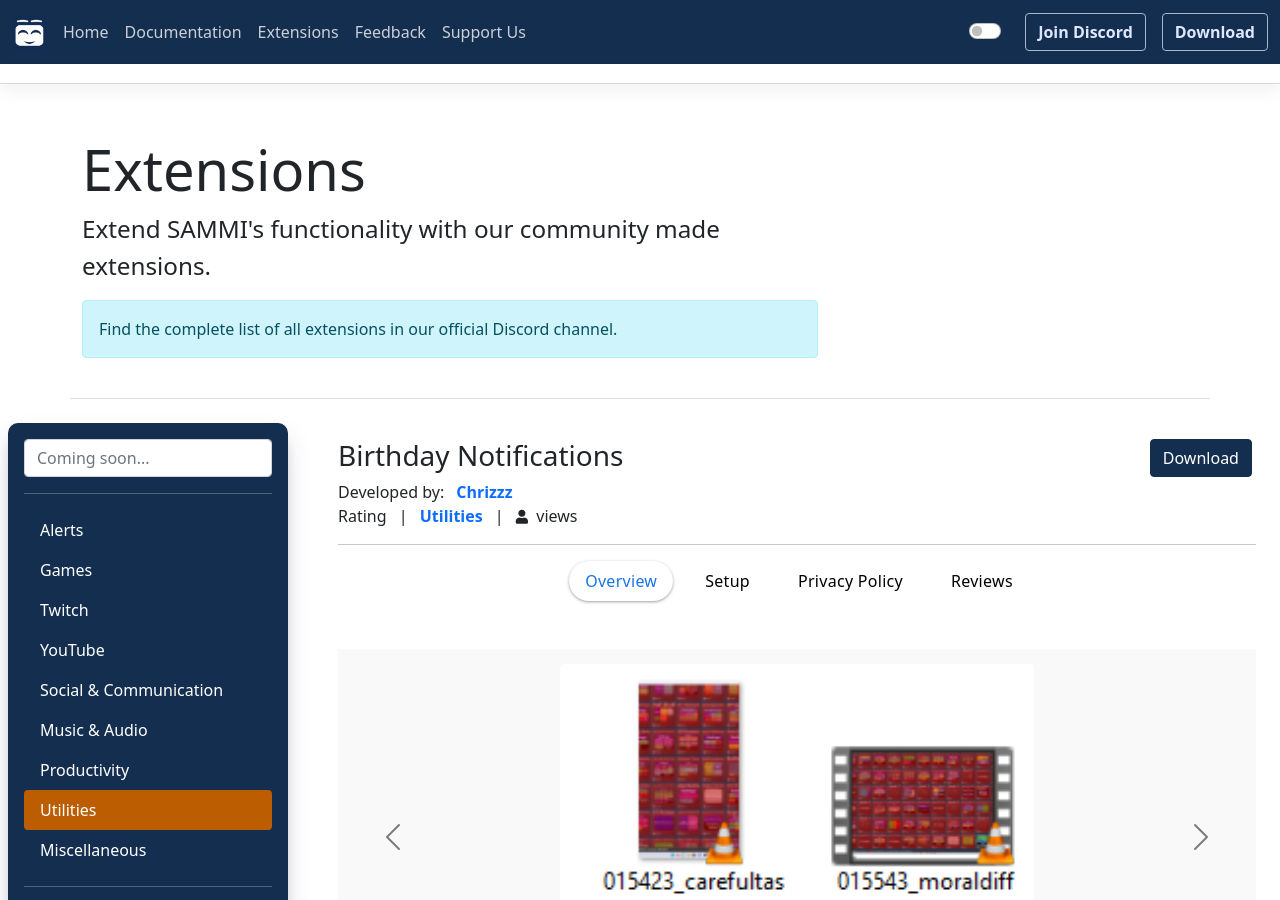
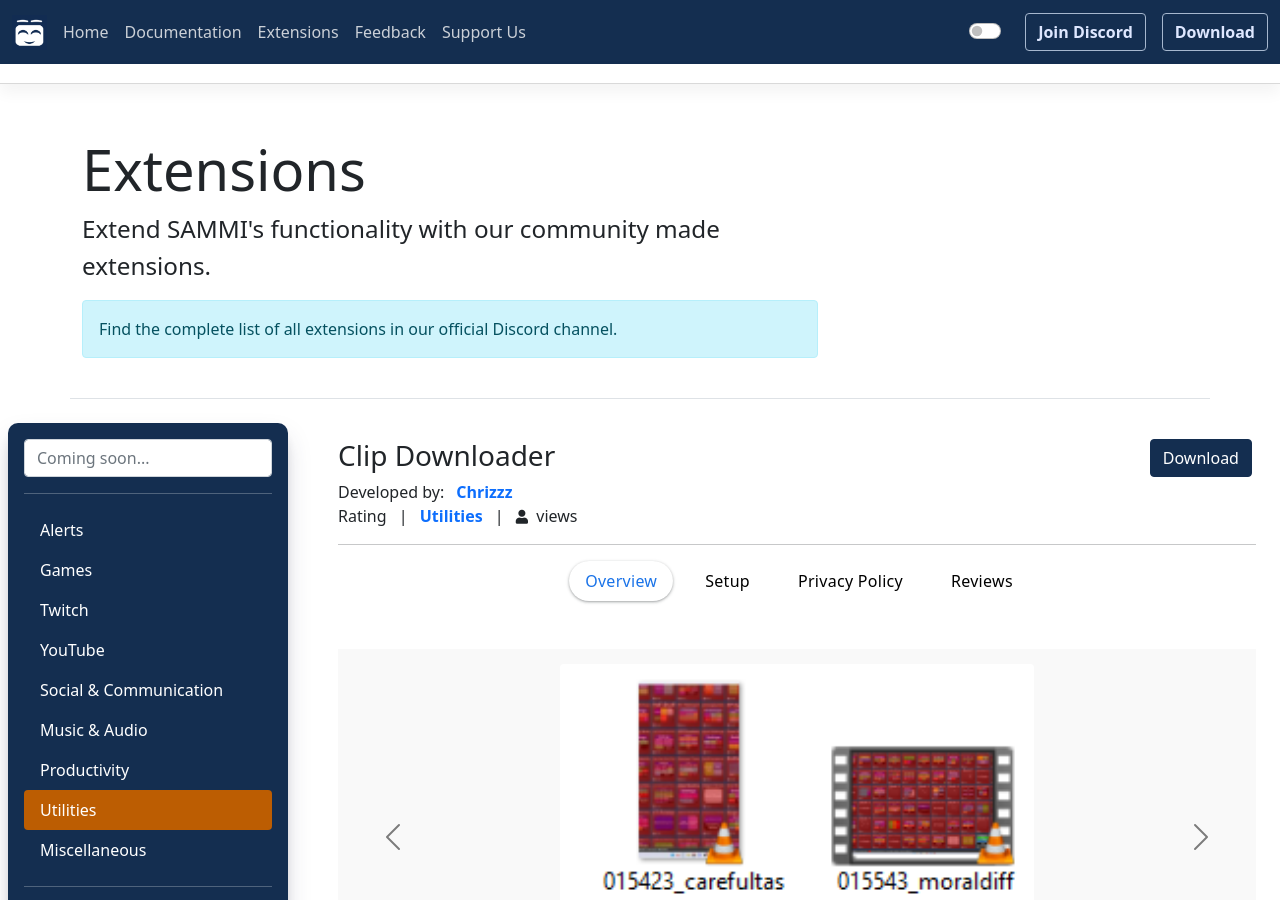
Before and after one commit to SAMMISolutions/SAMMISolutions.github.io, a Jekyll site: the page built from collections/_extensions/clip_downloader.md, in a window 1280 px wide and 900 px high. Built offline with Jekyll 4.4.1, drawn with Linux system fonts in a browser that asks for light colours; comment, search, counter and statistics services are not loaded.

Commit message:
Fixed wrong name

```diff
--- a/collections/_extensions/clip_downloader.md
+++ b/collections/_extensions/clip_downloader.md
@@ -1,6 +1,6 @@
 ---
 layout: ext_single
-title: Birthday Notifications
+title: Clip Downloader
 slug: clip_downloader
 desc: Automatically download all clips generated on your Twitch channel
 category: utilities
```
